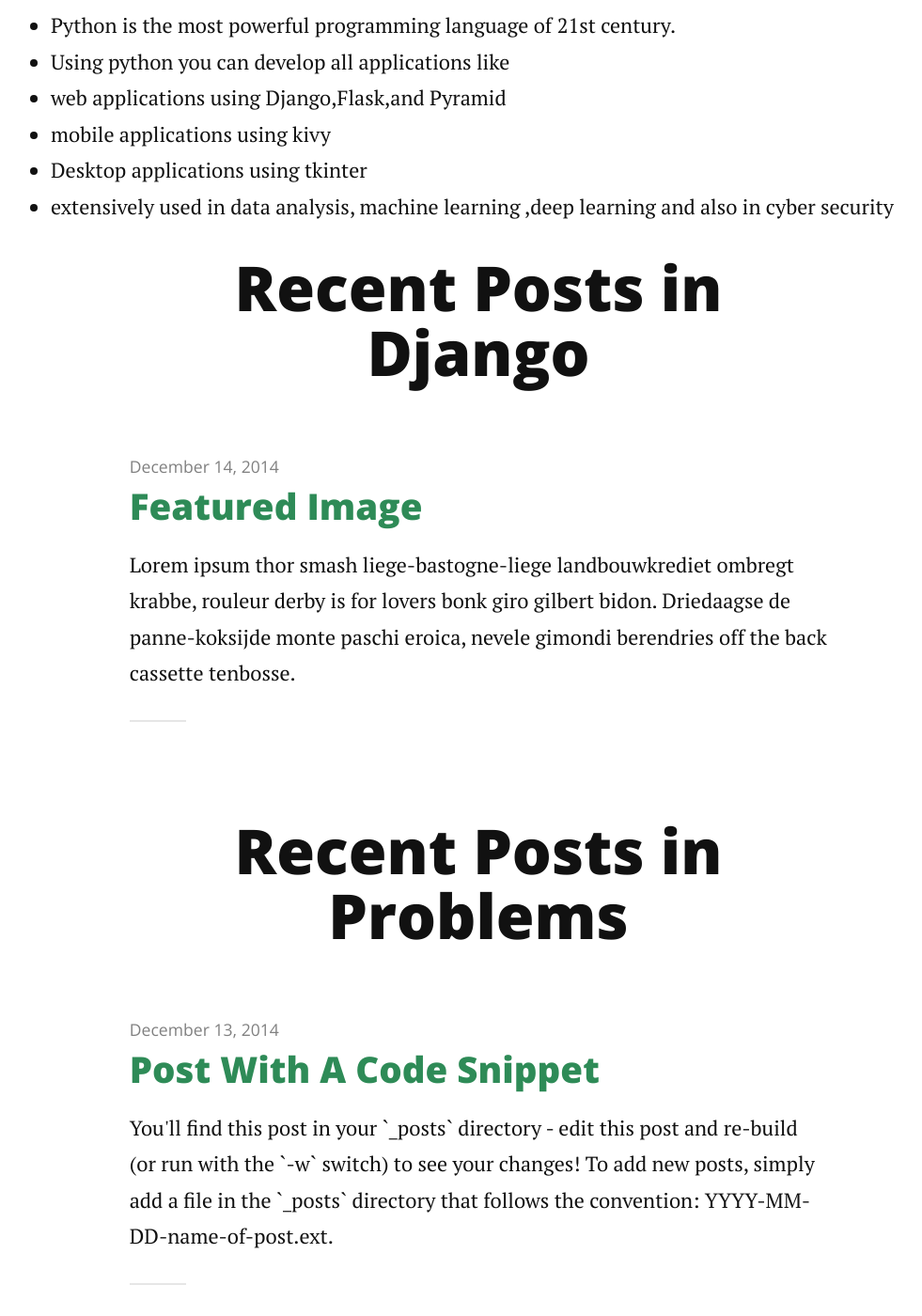
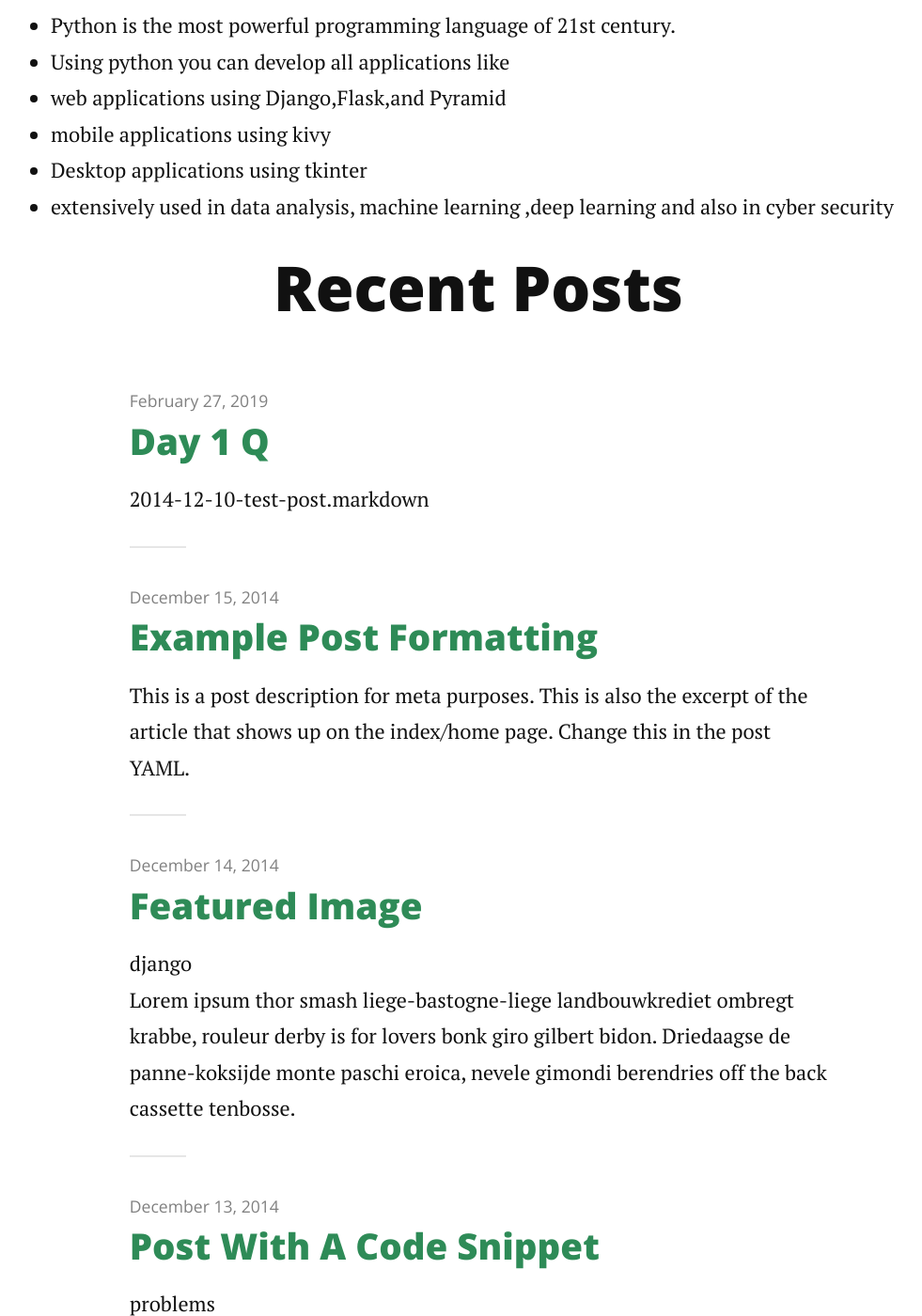
Before and after one commit to thedjangoclub/thedjangoclub.github.io, a Jekyll site: the page built from index.html, in a window 1280 px wide and 1400 px high, scrolled down 796 px. Shown: the whole window at 94% size, without its empty margins (131-1112 px from the left). Built offline with Jekyll 4.4.1, drawn with Linux system fonts in a browser that asks for light colours; nearby versions of some CDN libraries; the list of posts is cut into pages by our own code; comment, search, counter and statistics services are not loaded; some of the changed text lies outside the part shown.

Commit message:
Added tagging feature

```diff
--- a/index.html
+++ b/index.html
@@ -26,33 +26,26 @@
     </ul>
 </div>
 
-<h1 class="pageTitle">Recent Posts in Django</h1>
+<h1 class="pageTitle">Recent Posts </h1>
   <ul class="posts noList">
     {% for post in paginator.posts %}
-      {% if post.category contains 'django' %}
+
       <li>
         <span class="date">{{ post.date | date: '%B %d, %Y' }}</span>
         <h3><a class="post-link" href="{{ post.url | prepend: site.baseurl }}">{{ post.title }}</a></h3>
+
+        <div id="tags">
+          {{ post.category }}
+        </div>
+
         <p>{% if post.description %}{{ post.description }}{% else %}{{ post.excerpt | strip_html }}{% endif %}</p>
       </li>
-      {% endif %}
+
     {% endfor %}
     </ul><br>
 
-<h1 class="pageTitle">Recent Posts in Problems</h1>
-  <ul class="posts noList">
-      {% for post in paginator.posts %}
-        {% if post.category contains 'problems' %}
-        <li>
-          <span class="date">{{ post.date | date: '%B %d, %Y' }}</span>
-          <h3><a class="post-link" href="{{ post.url | prepend: site.baseurl }}">{{ post.title }}</a></h3>
-          <p>{% if post.description %}{{ post.description }}{% else %}{{ post.excerpt | strip_html }}{% endif %}</p>
-        </li>
-        {% endif %}
-      {% endfor %}
-    </ul>
 
-  <!-- Pagination links
+  Pagination links
   <div class="pagination">
     {% if paginator.previous_page %}
       <a href="{{ paginator.previous_page_path | prepend: site.baseurl }}" class="previous button__outline">Newer Posts</a>
@@ -60,5 +53,5 @@
     {% if paginator.next_page %}
       <a href="{{ paginator.next_page_path | prepend: site.baseurl }}" class="next button__outline">Older Posts</a>
     {% endif %}
-  </div> -->
+  </div>
 </div>
```
